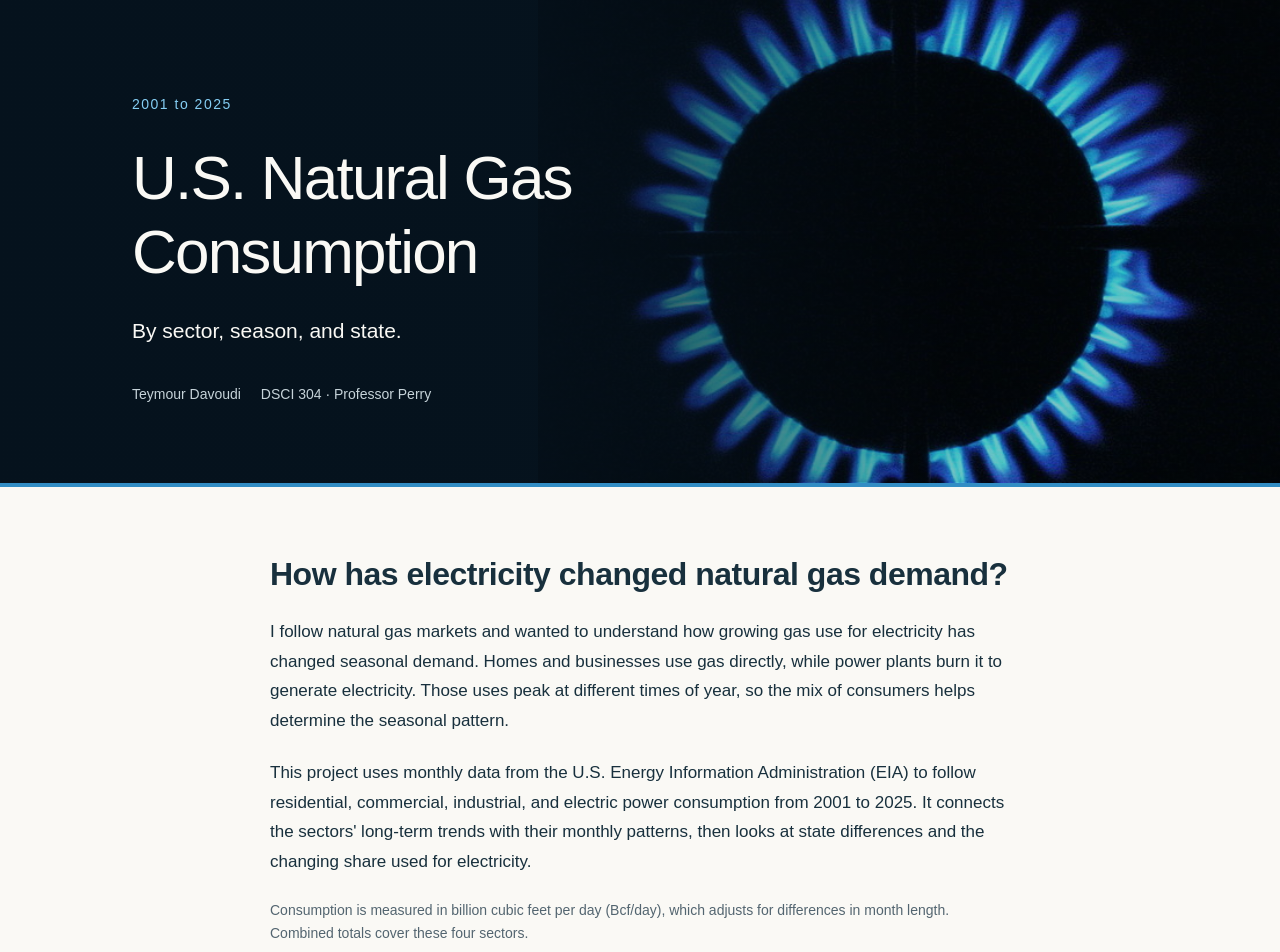
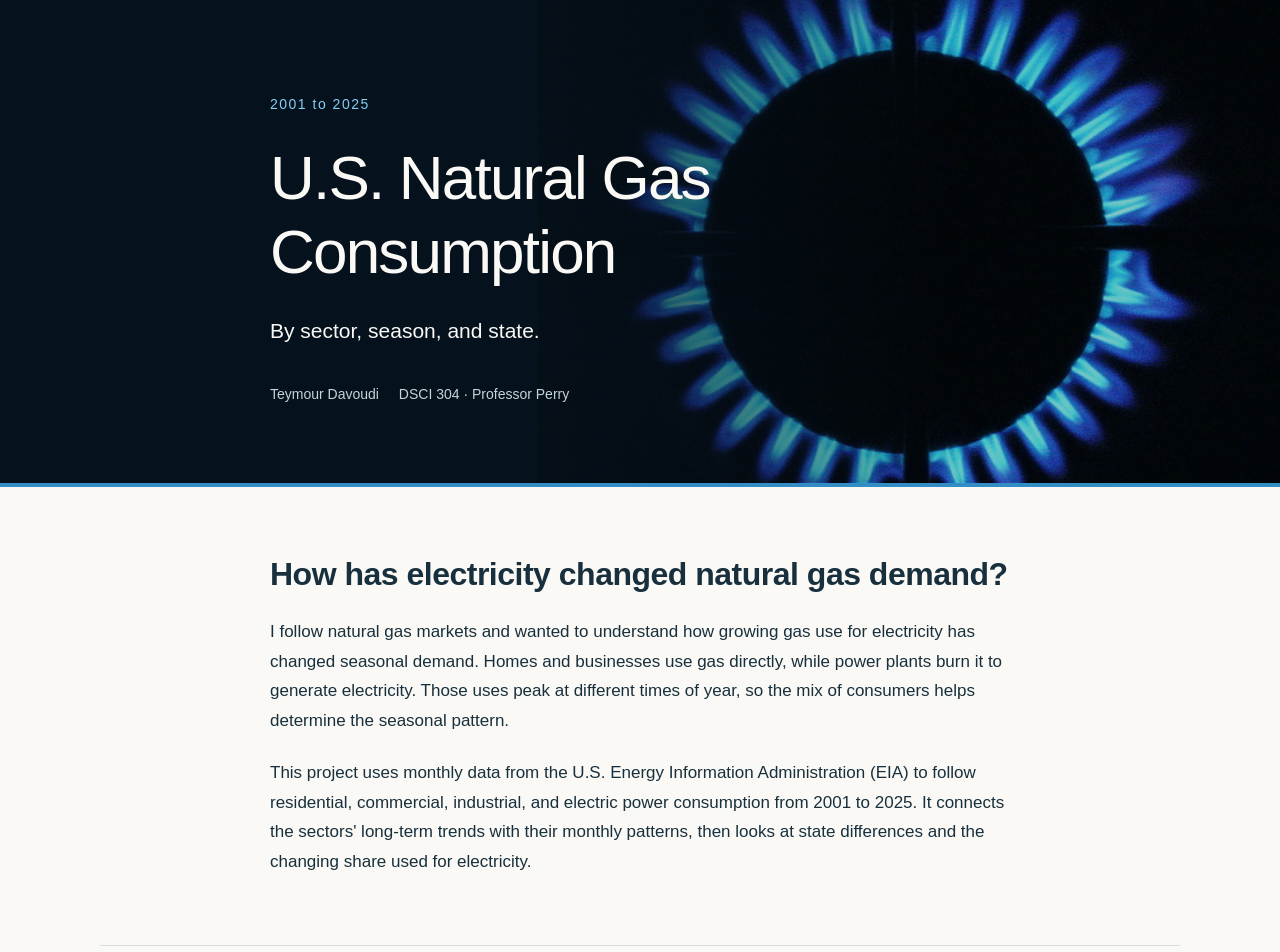
Before and after one commit to Teyymour/natural-gas-consumption, a plain HTML site: page index.html in a window 1280 px wide. Shown: the top 952 px of the page. Drawn offline with Linux system fonts and the light colour scheme.

Commit message:
Center header content and remove introductory units note

```diff
--- a/index.html
+++ b/index.html
@@ -20,7 +20,6 @@
 <h2>How has electricity changed natural gas demand?</h2>
 <p>I follow natural gas markets and wanted to understand how growing gas use for electricity has changed seasonal demand. Homes and businesses use gas directly, while power plants burn it to generate electricity. Those uses peak at different times of year, so the mix of consumers helps determine the seasonal pattern.</p>
 <p>This project uses monthly data from the U.S. Energy Information Administration (EIA) to follow residential, commercial, industrial, and electric power consumption from 2001 to 2025. It connects the sectors' long-term trends with their monthly patterns, then looks at state differences and the changing share used for electricity.</p>
-<p class="reading-note">Consumption is measured in billion cubic feet per day (Bcf/day), which adjusts for differences in month length. Combined totals cover these four sectors.</p>
 </div></section>
 <section id="story" class="chapter wrap">
 <div class="prose"><h2>Electricity drives the growth in gas use</h2><p>Gas use by power plants rose from an average of <strong>15.1 to 34.4 Bcf/day</strong> between 2001 to 2005 and 2021 to 2025. Residential use stayed close to 13 Bcf/day. The annual series shows how that change developed over the full 25 years.</p></div>
--- a/style.css
+++ b/style.css
@@ -12,7 +12,7 @@ h2 { font-size: clamp(25px, 3vw, 32px); font-weight: 600; margin: 0 0 24px; lett
 .skip { position: absolute; left: 16px; top: -80px; z-index: 10; padding: 12px; background: white; }
 .skip:focus { top: 12px; }
 .hero { padding: 92px 0 76px; background-color: #07141e; background-image: linear-gradient(90deg, rgba(5,18,29,.97) 0%, rgba(5,18,29,.9) 38%, rgba(5,18,29,.25) 75%), url("assets/gas-flames.jpg"); background-size: cover, auto 135%; background-repeat: no-repeat; background-position: center, right center; color: #faf9f5; border-bottom: 4px solid #328dc4; position: relative; }
-.hero .wrap { position: relative; }
+.hero .wrap { position: relative; max-width: 804px; }
 .hero h1 { max-width: 670px; }
 .hero-label { font-size: 14px; letter-spacing: 1.5px; color: #85cef4; margin-bottom: 24px; }
 h1 { max-width: 800px; font-size: clamp(38px, 5.5vw, 62px); font-weight: 500; letter-spacing: -1.8px; margin: 0 0 24px; }
```
